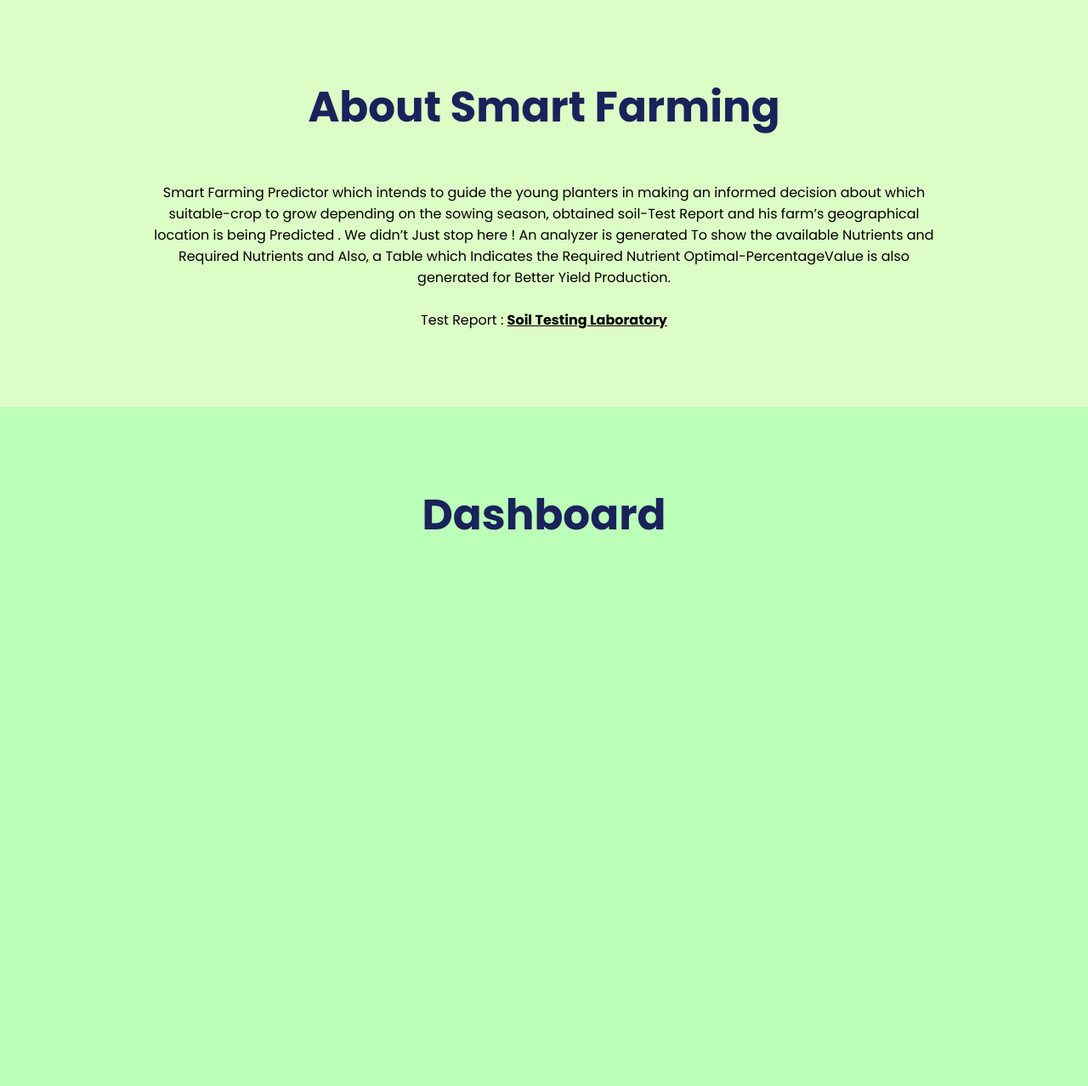
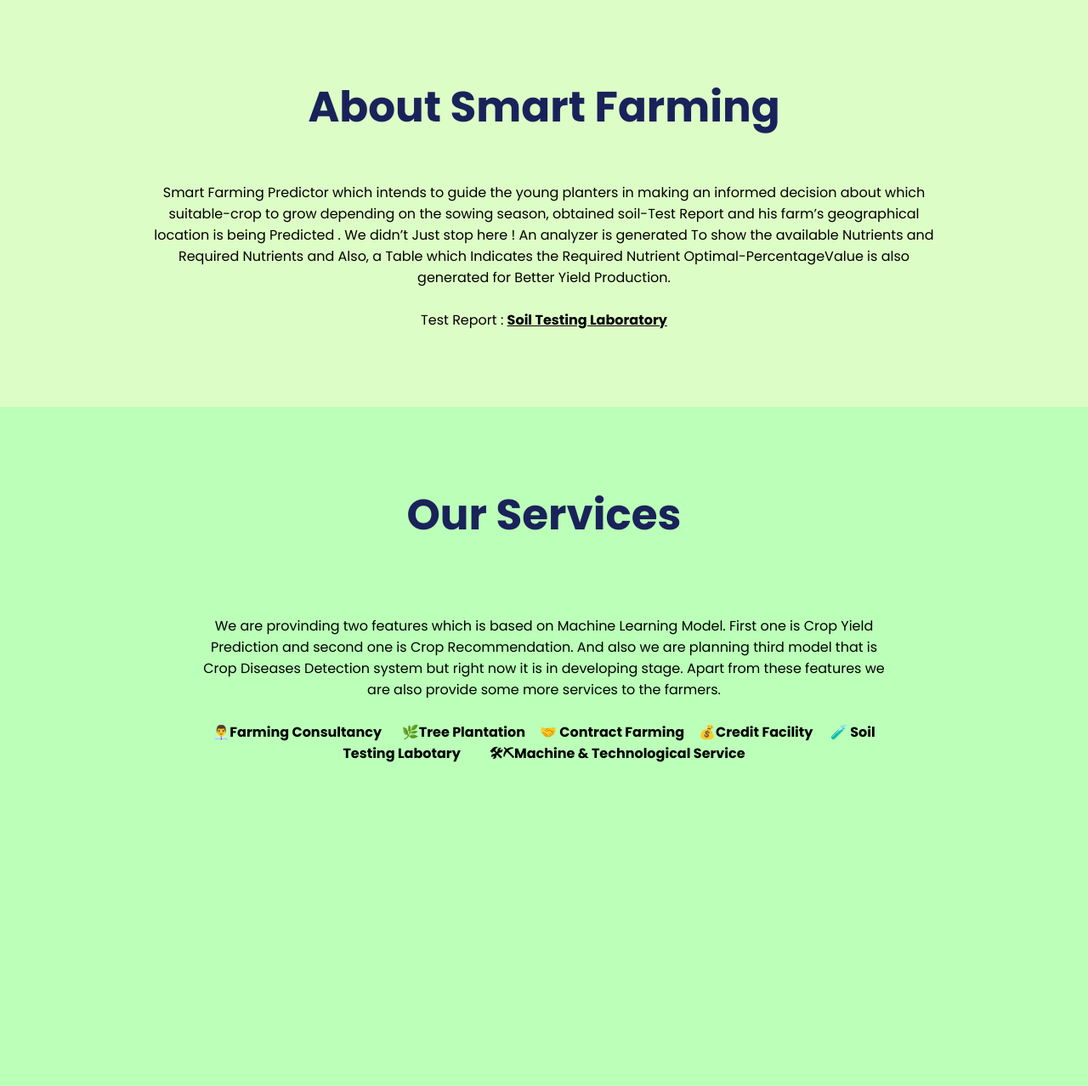
Before and after one commit to obaidmit/Agri_Project, a PHP site: page / in a window 1280 px wide. Shown: the part 801-2079 px from the top of the page at 85% size. Run offline with PHP 8.4, Linux system fonts and the light colour scheme; some libraries are stand-ins or nearby versions.

Commit message:
Update index.php
service dashboard changes

```diff
--- a/index.php
+++ b/index.php
@@ -73,10 +73,12 @@
 
 
     <section id="dashboard">
-      <h2>Dashboard</h2>
+      <h2>Our Services</h2>
 
 
+<p class="about-content" style="text-align: center;">We are provinding two features which is based on Machine Learning Model. First one is Crop Yield Prediction and second one is Crop Recommendation. And also we are planning third model that is Crop Diseases Detection system but right now it is in developing stage. Apart from these features we are also provide some more services to the farmers.
 
+            <br><br><b> 👨‍💼Farming Consultancy&nbsp;&nbsp;&nbsp;&nbsp;&nbsp;&nbsp;                    🌿Tree Plantation&nbsp;&nbsp;&nbsp;&nbsp;      🤝 Contract Farming&nbsp;&nbsp;&nbsp;&nbsp;                  💰Credit Facility &nbsp;&nbsp;&nbsp;&nbsp;    🧪 Soil Testing Labotary &nbsp;&nbsp;&nbsp;&nbsp;                  &nbsp;&nbsp;&nbsp;&nbsp;🛠⛏Machine & Technological Service</b>
 
 
 
```
